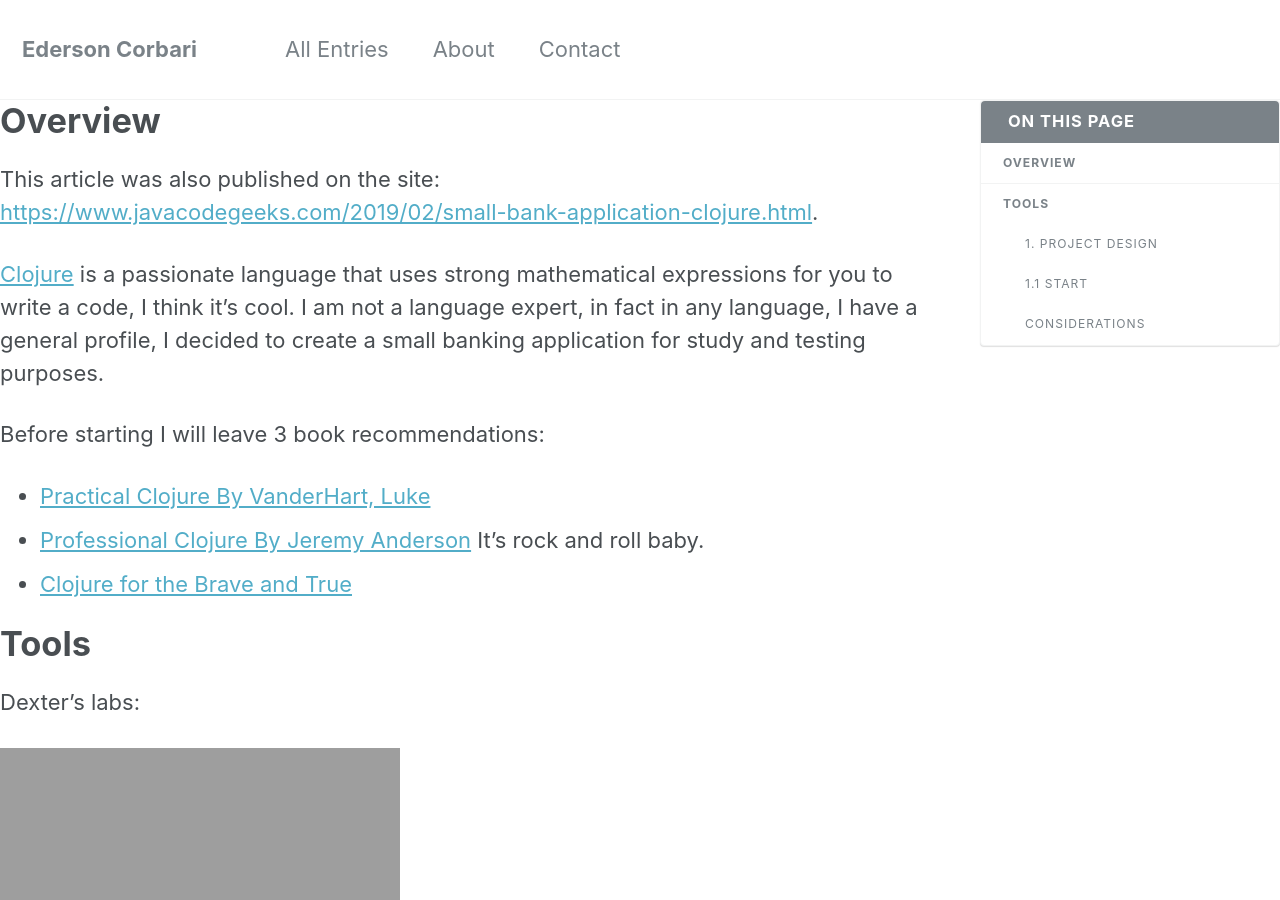
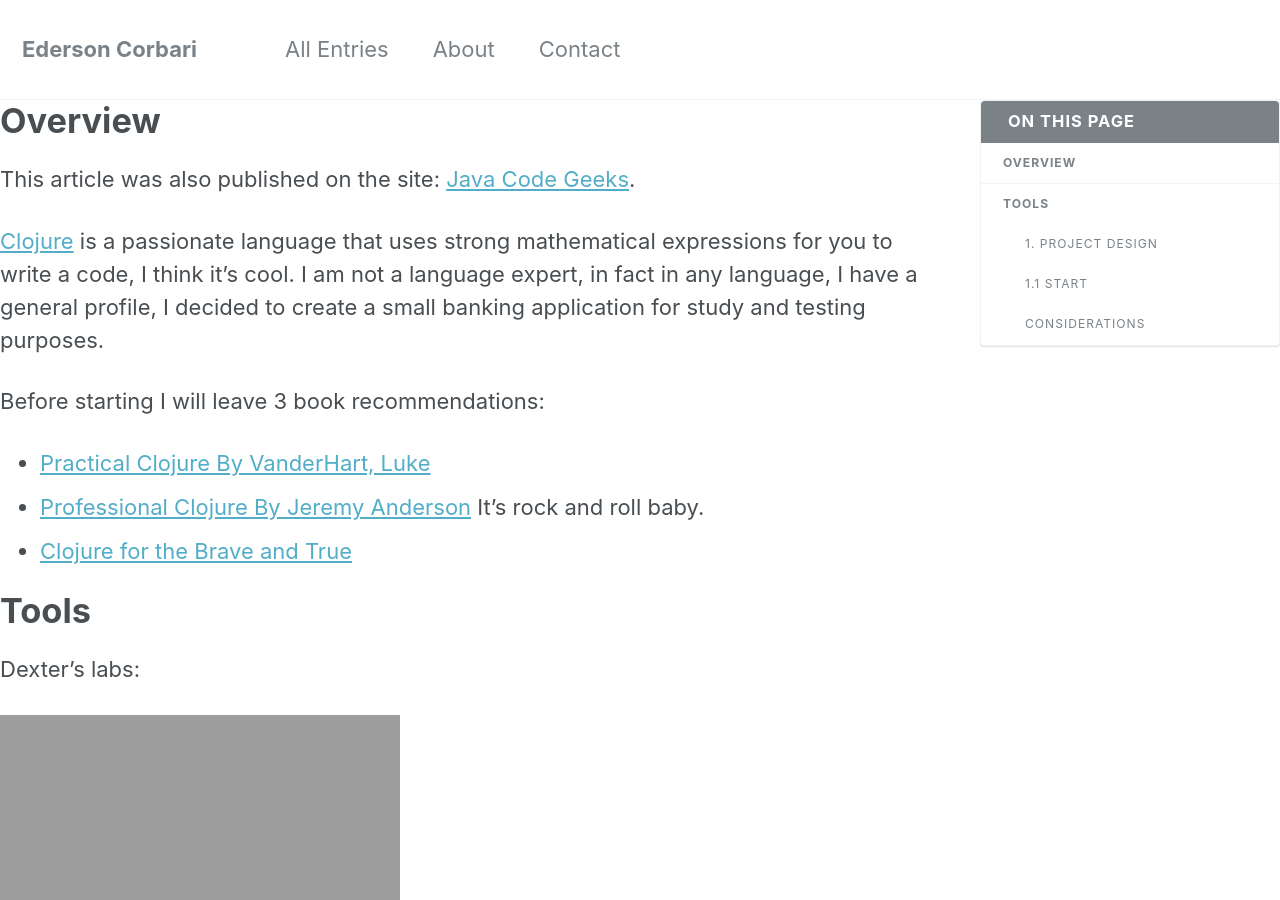
Before and after one commit to edersoncorbari/edersoncorbari.github.io, a Jekyll site: the page built from _posts/2018-11-03-clojure-small-bank.md, in a window 1280 px wide and 900 px high. Built offline with Jekyll 4.4.1, drawn with Linux system fonts in a browser that asks for light colours; an icon font too large for the unit is left out; a script bundle is joined from its source files by our own code; our own code applies the rules of GitHub Pages for plain Markdown files; library files that are not in the unit come from our copies.

Commit message:
Update 2018-11-03-clojure-small-bank.md

```diff
--- a/_posts/2018-11-03-clojure-small-bank.md
+++ b/_posts/2018-11-03-clojure-small-bank.md
@@ -18,7 +18,7 @@
 
 # Overview
 
-This article was also published on the site: [https://www.javacodegeeks.com/2019/02/small-bank-application-clojure.html](https://www.javacodegeeks.com/2019/02/small-bank-application-clojure.html).
+This article was also published on the site: [Java Code Geeks](https://www.javacodegeeks.com/2019/02/small-bank-application-clojure.html).
 
 [Clojure](https://en.wikipedia.org/wiki/Clojure) is a passionate language that uses strong mathematical expressions for you to write a code, I think it's cool. I am not a language expert, in fact in any language, I have a general profile, I decided to create a small banking application for study and testing purposes.
 
```
